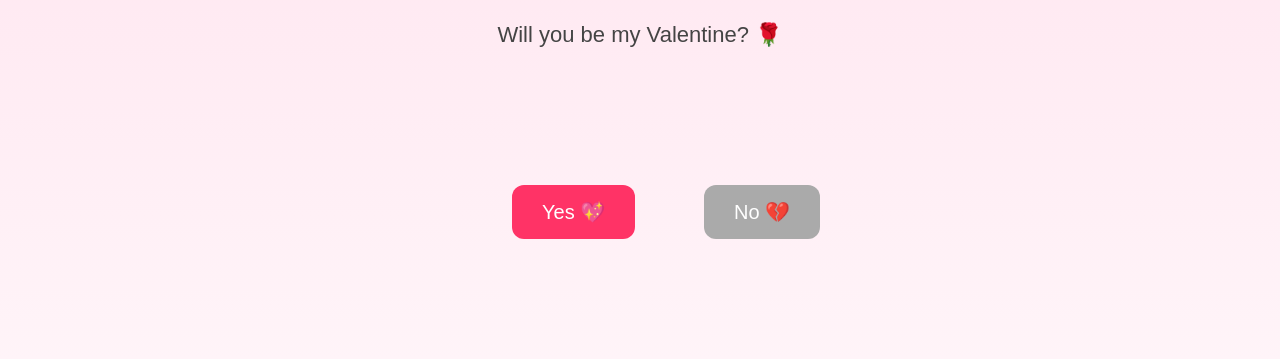
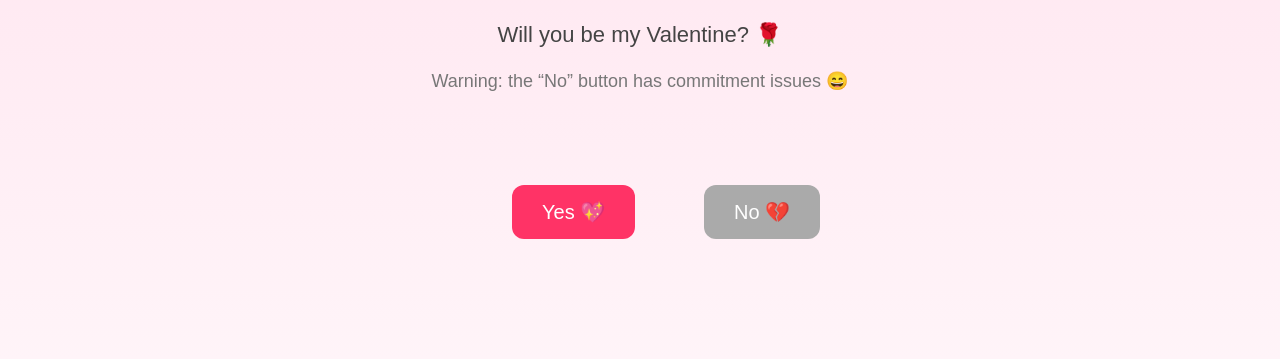
Before and after one commit to eamish/valentine, a plain HTML site: page index.html in a window 1280 px wide. Shown: the part 135-494 px from the top of the page. Drawn offline with Linux system fonts and the light colour scheme.

Commit message:
Update index.html

```diff
--- a/index.html
+++ b/index.html
@@ -70,6 +70,10 @@ button {
 <div id="question">
   <h1>Aya 💕</h1>
   <p>Will you be my Valentine? 🌹</p>
+<p style="font-size:18px; color:#777;">
+  Warning: the “No” button has commitment issues 😄
+</p>
+
 
   <button id="yes">Yes 💖</button>
   <button id="no">No 💔</button>
```
